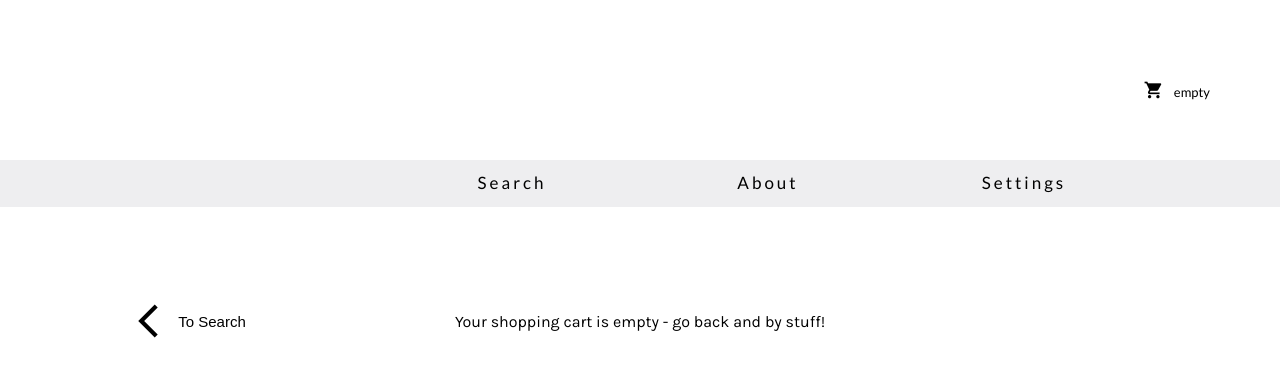
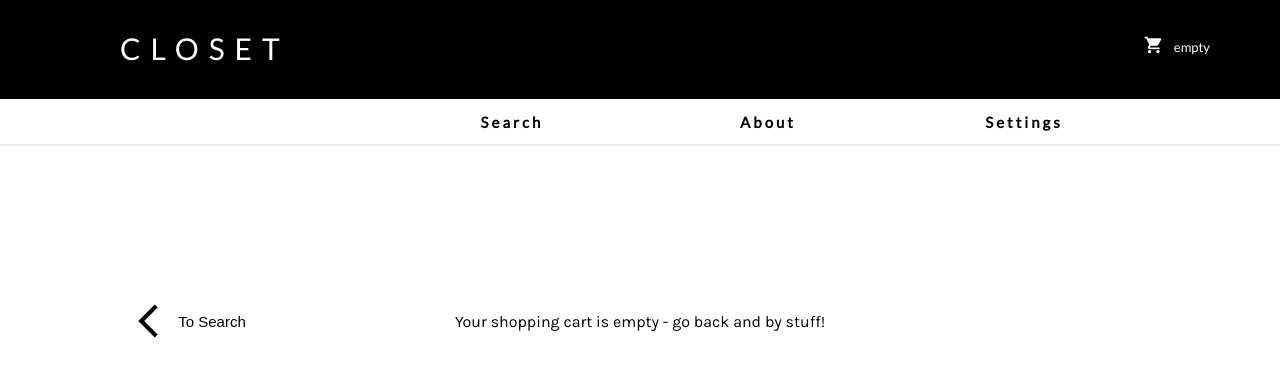
Before and after one commit to cookiesburg/closet-front, a React (Create React App) app: page /shopping-cart in a window 1280 px wide. Shown: the top 376 px of the page. Built offline with nearby package versions, Linux system fonts and the light colour scheme.

Commit message:
style header

```diff
--- a/src/App.css
+++ b/src/App.css
@@ -15,20 +15,22 @@
   border-bottom: 2px solid var(--lightGray);
   display:flex;
   flex-direction: column;
-  background-color: white;
+  background-color: black;
 }
 .title-div{
 }
 .App-title {
-  font-size: 50px;
-  letter-spacing: 20px;
-  padding-left: 100px;
+  font-size: 30px;
+  letter-spacing: 10px;
+  padding-left: 120px;
+  color:white;
 }
 .nav-bar{
   height:45px;
   display: grid;
   grid-template-columns: 30% 20% 20% 20% 10%;
-  background-color: var(--lightGray);
+  background-color: white;
+  border-top: 3px solid black;
   color: white;
 }
 
@@ -39,7 +41,8 @@
 }
 .nav-bar > div > a {
   letter-spacing: 3px;
-  font-size: 17px;
+  font-size: 15px;
+  font-weight: bold;
   color: black;
 }
 
--- a/src/cart/CartIcon.js
+++ b/src/cart/CartIcon.js
@@ -34,9 +34,9 @@ export default connect(mapStateToProps, mapDispatchToProps)(CartIcon);
 // export default CartIcon;
 
 const Cart = styled.div`
-  color: black;
+  color: white;
   position: fixed;
-  top: 70px;
+  top: 25px;
   right: 60px;
   z-index: 3;
   padding: 10px;
--- a/src/shirts/SearchFilter.js
+++ b/src/shirts/SearchFilter.js
@@ -79,7 +79,7 @@ const Wrapper = styled.div`
   max-height: 500px;
   border: 1px solid var(--gray);
   position: sticky;
-  top: 180px
+  top: 145px
   h3 {
     font-size: 15px;
     font-weight: 800;
```
